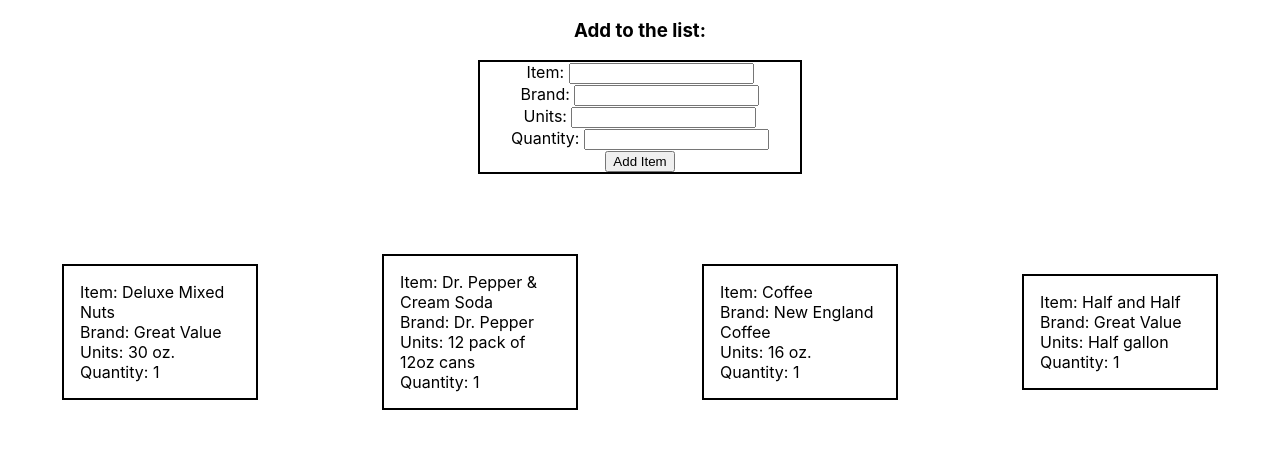
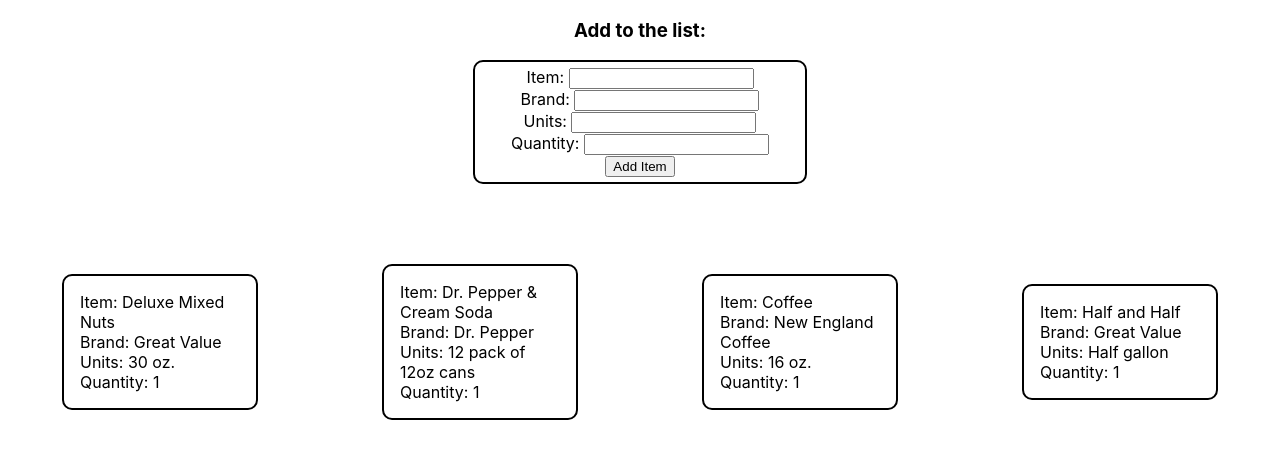
Before and after one commit to nuetzi/react_groceries, a React (Create React App) app: page / in a window 1280 px wide. Shown: the top 458 px of the page. Built offline with nearby package versions, Linux system fonts and the light colour scheme.

Commit message:
Basic CSS

```diff
--- a/src/App.css
+++ b/src/App.css
@@ -10,6 +10,7 @@
 
 .listItem {
   border: 2px solid black;
+  border-radius: 10px;
   width: 50%;
   margin: auto;
   padding-left: 5%;
@@ -19,6 +20,8 @@
 
 form {
   border: 2px solid black;
+  border-radius: 10px;
   width: 25%;
   margin: auto;
+  padding: 5px;
 }
```
